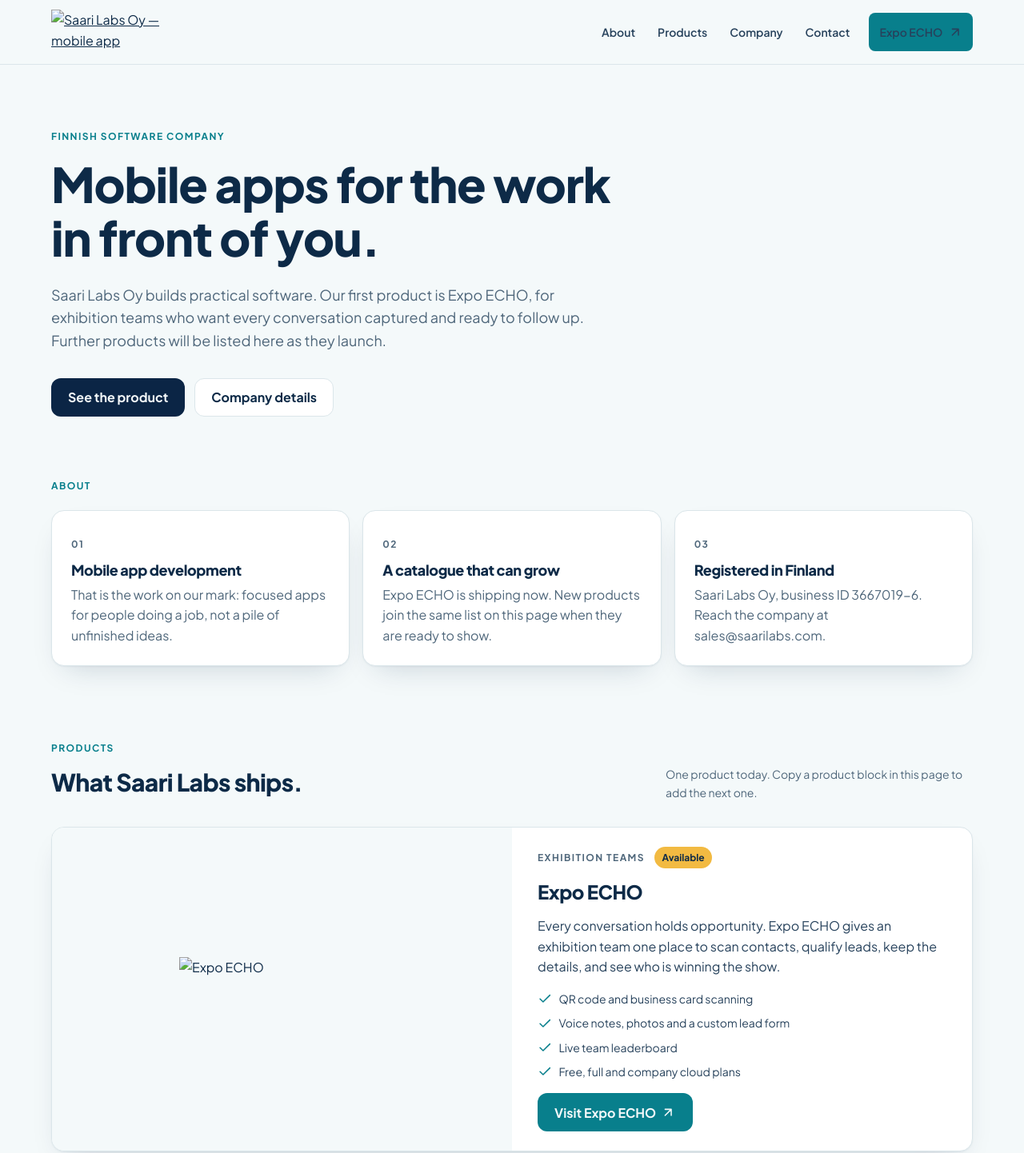
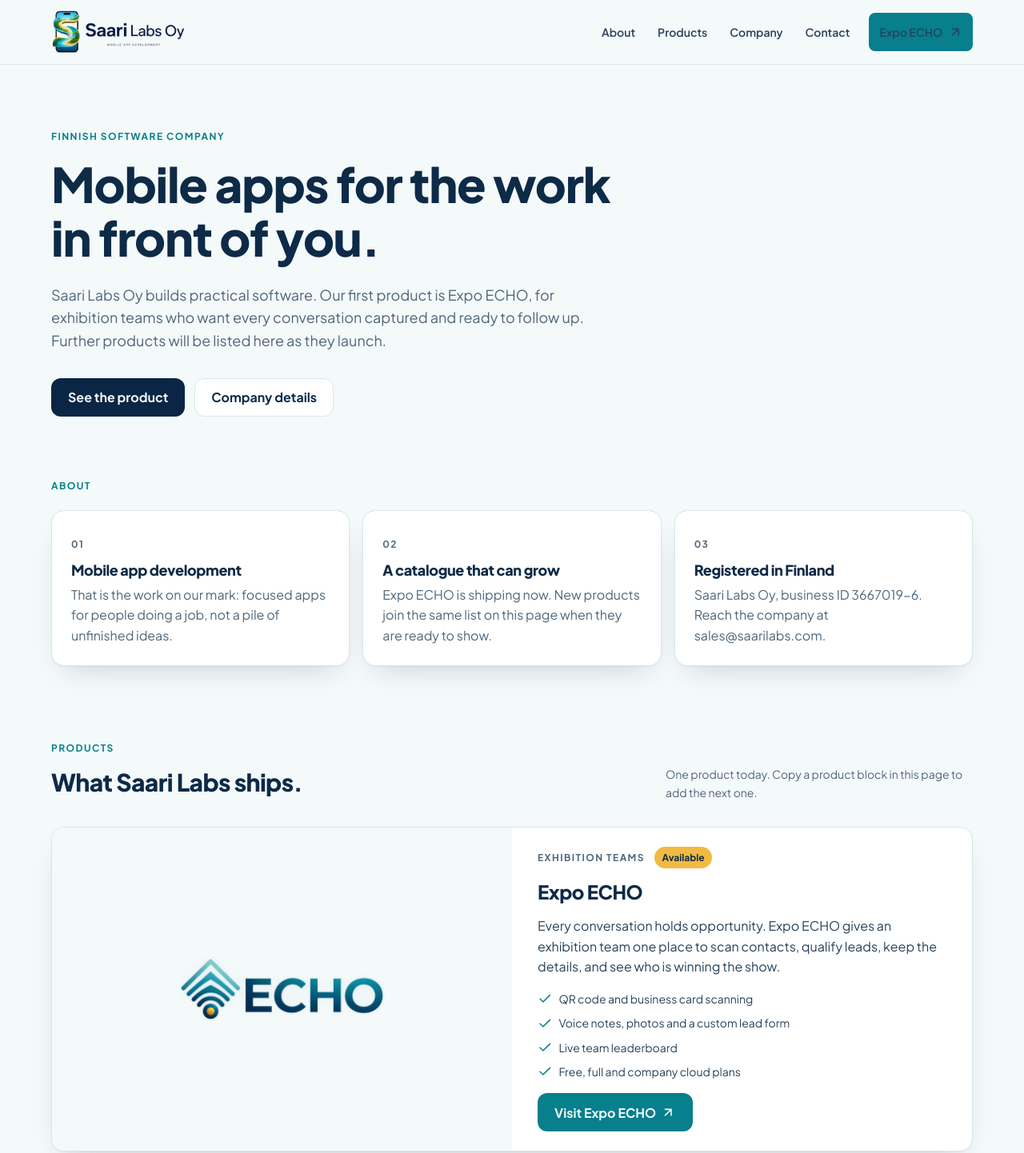
Before and after one commit to Oballee/Saari-Labs-website, a plain HTML site: page index.html in a window 1280 px wide. Shown: the top 1442 px of the page at 80% size. Drawn offline with Linux system fonts and the light colour scheme.

Commit message:
Update image source paths in index.html

```diff
--- a/index.html
+++ b/index.html
@@ -27,7 +27,7 @@
   <header class="header">
     <div class="wrap header-bar">
       <a href="#top" aria-label="Saari Labs Oy home">
-        <img class="logo" src="assets/img/saari-labs-logo.webp" width="520" height="173" alt="Saari Labs Oy — mobile app development">
+        <img class="logo" src="Brand/saari-labs-logo.webp" width="520" height="173" alt="Saari Labs Oy — mobile app development">
       </a>
       <nav class="nav" aria-label="Primary">
         <a href="#about">About</a>
@@ -94,7 +94,7 @@
       <div class="products">
         <article class="product">
           <div class="product-logo">
-            <img src="assets/img/echo-logo.webp" width="520" height="162" alt="Expo ECHO">
+            <img src="Brand/echo-logo.webp" width="520" height="162" alt="Expo ECHO">
           </div>
           <div class="product-body">
             <div class="product-meta">
```
